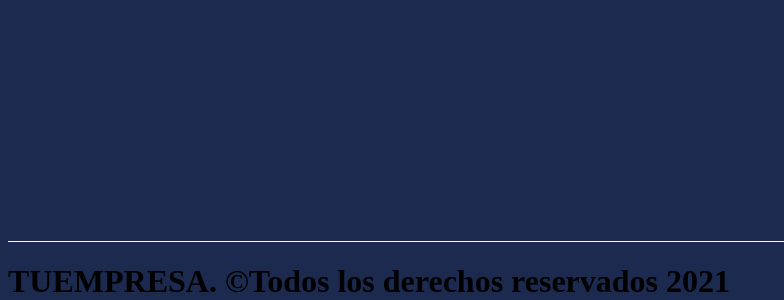
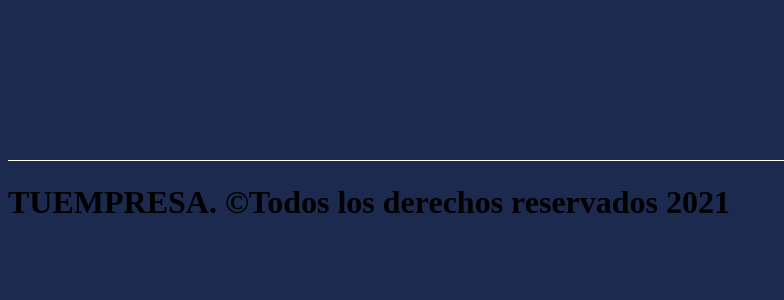
Before and after one commit to 621855/621855.github.io, a plain HTML site: page index.html in a window 1280 px wide. Shown: the part 558-858 px from the top of the page, without its empty margins (0-784 px from the left). After the commit the page ends 800 px from the top, so only its background shows below. Drawn offline with Linux system fonts and the light colour scheme.

Commit message:
Cambios en linea

```diff
--- a/css/Estilo.css
+++ b/css/Estilo.css
@@ -2,12 +2,15 @@ body{
     background-color: #1b2a4e;
 }
 .linea{
+    border-top: 1px solid rgb(255, 254, 251);
     height: 1px;
-    background-color: rgb(255, 254, 251);
+   padding: 0;
+   margin: 20px auto 0 auto;
+
+
 }
 .footer{
-    height: 1px;
-    background-color: rgb(255, 254, 251);
+
     position: absolute;
     bottom: 0;
     width: 100%;
```
